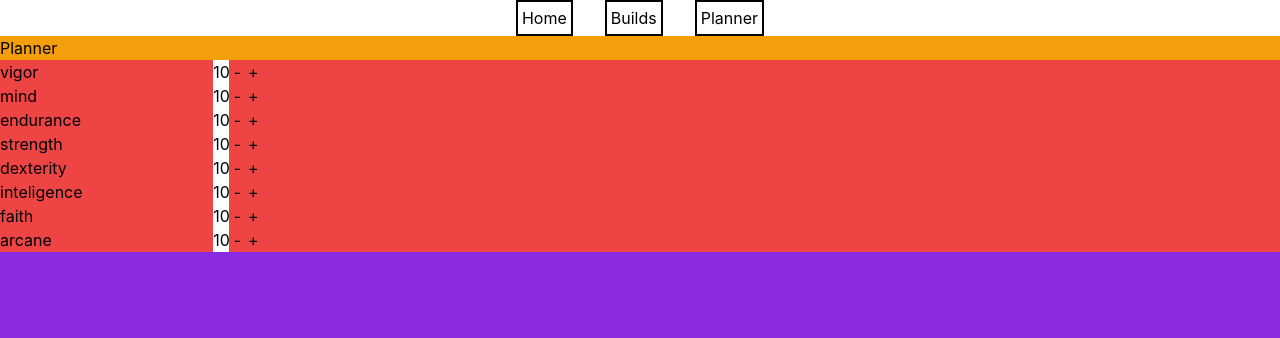
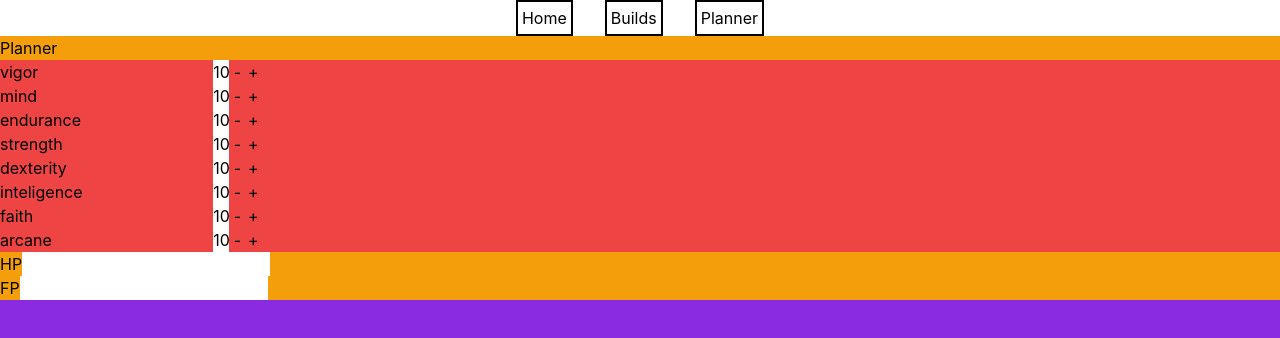
Before and after one commit to DScraftPL/EldenRingBuildsWebsite, a React (Create React App) app: page /planner in a window 1280 px wide. Shown: the top 338 px of the page. Built offline with nearby package versions, Linux system fonts and the light colour scheme.

Commit message:
events work ? holy shit it works?

```diff
--- a/src/pages/planner/GameplayStat.js
+++ b/src/pages/planner/GameplayStat.js
@@ -1,7 +1,20 @@
+import { useEffect } from "react";
+
 function GameplayStat(props) {
+  useEffect(() => {
+    const handleEvent = (event) => {
+      if (props.statlisten === event.detail.statname) {
+        var el = document.getElementById(props.statname);
+        el.value = 0;
+        console.log('detected matching event ' + event.detail.statname)
+      }
+    }
+    document.addEventListener('statChange', handleEvent);
+  }, [props])
+
   return (
     <div>
-      <label>{props.statname}</label><input readOnly />
+      <label>{props.statname}</label><input id={props.statname} readOnly />
     </div>
   )
 }
--- a/src/pages/planner/Planner.js
+++ b/src/pages/planner/Planner.js
@@ -1,8 +1,9 @@
 import PlayerStat from './PlayerStat.js'
+import GameplayStat from './GameplayStat.js'
 
 function Planner() {
   return (
-    <div>
+    <div className=''>
       <h1>Planner</h1>
       <div className="bg-red-500 flex flex-col">
         <PlayerStat statname="vigor" />
@@ -14,6 +15,10 @@ function Planner() {
         <PlayerStat statname="faith" />
         <PlayerStat statname="arcane" />
       </div>
+      <div>
+        <GameplayStat statname="HP" statlisten="vigor" />
+        <GameplayStat statname="FP" statlisten="mind" />
+      </div>
     </div>
   )
 }
--- a/src/pages/planner/PlayerStat.js
+++ b/src/pages/planner/PlayerStat.js
@@ -1,4 +1,10 @@
 function PlayerStat(props) {
+
+  const statUpdateEvent = new CustomEvent('statChange', {
+    bubbles: true,
+    cancelable: true,
+    detail: { statname: props.statname }
+  });
 
   const raise = (a) => {
     var el = document.getElementById(a);
@@ -10,6 +16,7 @@ function PlayerStat(props) {
     } else {
       el.value = x + 1;
     }
+    el.dispatchEvent(statUpdateEvent);
   }
 
   const lower = (a) => {
@@ -22,6 +29,7 @@ function PlayerStat(props) {
     } else {
       el.value = x - 1;
     }
+    el.dispatchEvent(statUpdateEvent);
   }
 
   return (
```
